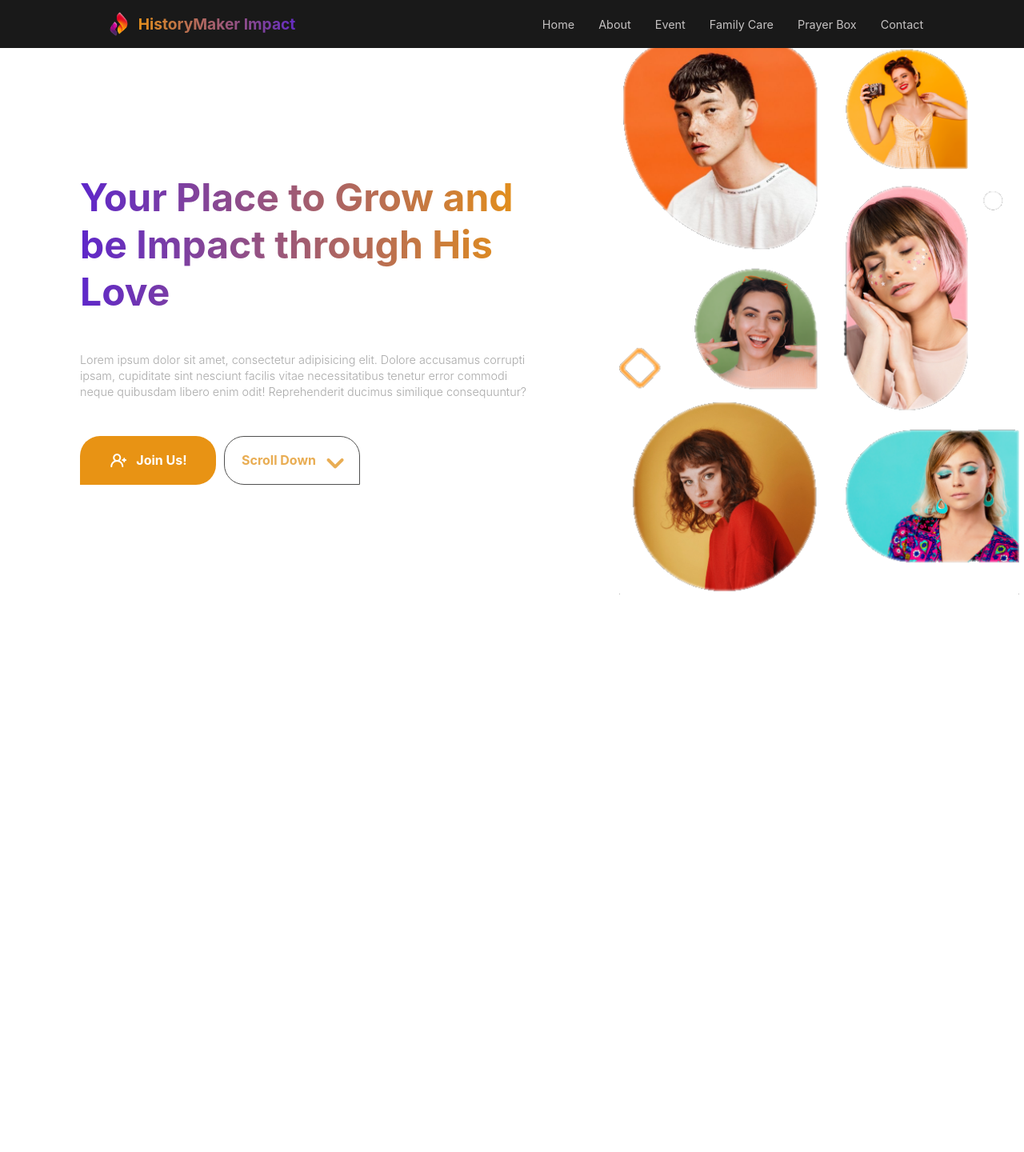
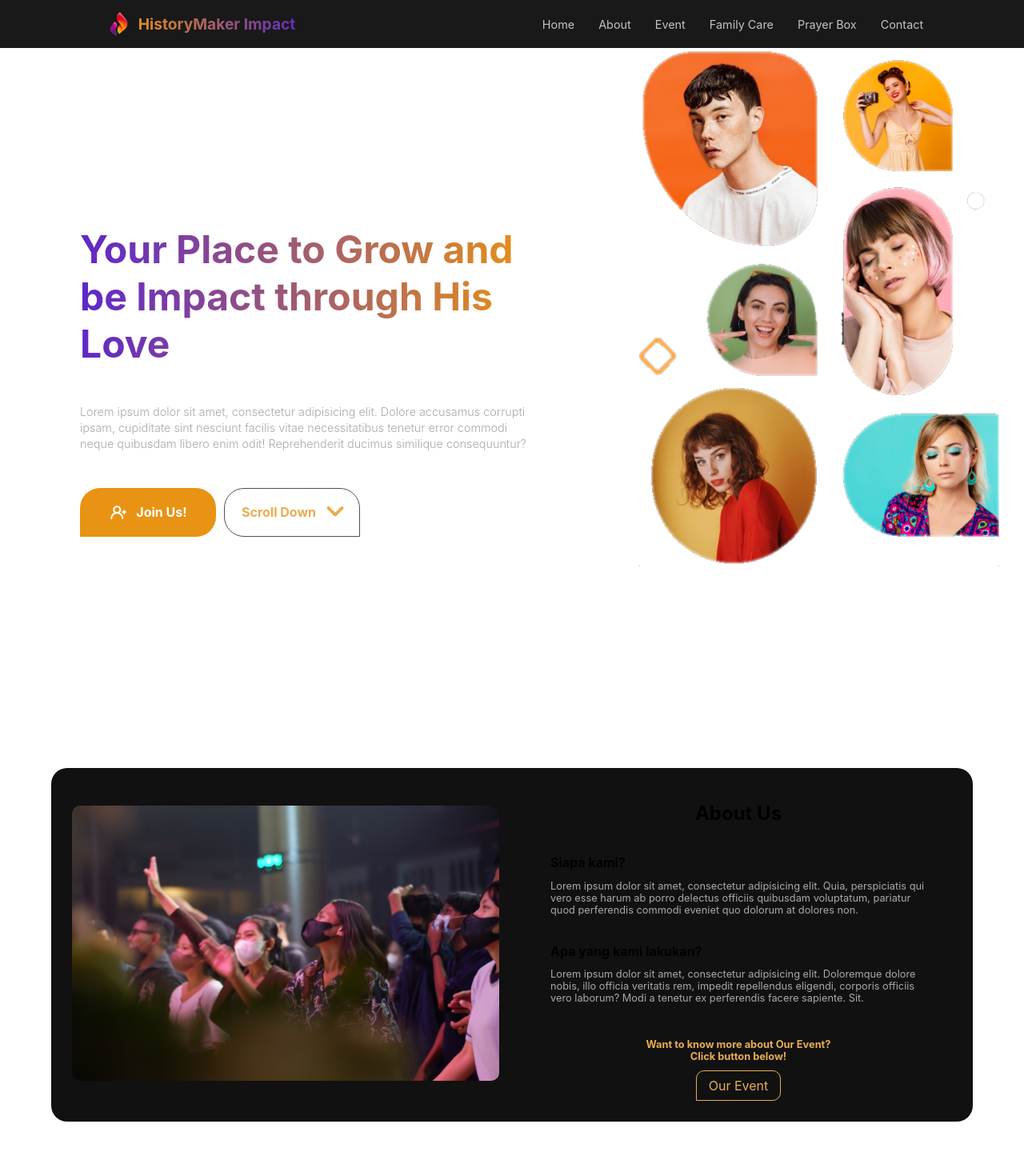
Before and after one commit to RonaldoWidiantoSiswoyo/hmi-web, a Next.js app: page / in a window 1280 px wide. Shown: the top 1440 px of the page at 80% size. Before the commit the page ends 800 px from the top, so only its background shows below. Built offline with nearby package versions, Linux system fonts and the light colour scheme.

Commit message:
angubh nau commit

```diff
--- a/components/About/index.tsx
+++ b/components/About/index.tsx
@@ -27,8 +27,8 @@ export default function About() {
                 className={styles["item__image"]}
                 src="/abouthm1.jpg"
                 alt="Foto HMI 1"
-                width={1000}
-                height={650}
+                width={700}
+                height={450}
               />
             </SwiperSlide>
             <SwiperSlide className={styles["swiper__slide"]}>
@@ -36,8 +36,8 @@ export default function About() {
                 className={styles["item__image"]}
                 src="/abouthm2.jpg"
                 alt="Foto HMI 2"
-                width={1000}
-                height={650}
+                width={700}
+                height={450}
               />
             </SwiperSlide>
             <SwiperSlide className={styles["swiper__slide"]}>
@@ -45,8 +45,8 @@ export default function About() {
                 className={styles["item__image"]}
                 src="/abouthm3.jpg"
                 alt="Foto HMI 3"
-                width={1000}
-                height={650}
+                width={700}
+                height={450}
               />
             </SwiperSlide>
             <SwiperSlide className={styles["swiper__slide"]}>
@@ -54,8 +54,8 @@ export default function About() {
                 className={styles["item__image"]}
                 src="/abouthm4.jpg"
                 alt="Foto HMI 4"
-                width={1000}
-                height={650}
+                width={700}
+                height={450}
               />
             </SwiperSlide>
             <SwiperSlide className={styles["swiper__slide"]}>
@@ -63,8 +63,8 @@ export default function About() {
                 className={styles["item__image"]}
                 src="/abouthm5.jpg"
                 alt="Foto HMI 5"
-                width={1000}
-                height={650}
+                width={700}
+                height={450}
               />
             </SwiperSlide>
             <SwiperSlide className={styles["swiper__slide"]}>
@@ -72,8 +72,8 @@ export default function About() {
                 className={styles["item__image"]}
                 src="/abouthm6.jpg"
                 alt="Foto HMI 6"
-                width={1000}
-                height={650}
+                width={700}
+                height={450}
               />
             </SwiperSlide>
             <SwiperSlide className={styles["swiper__slide"]}>
@@ -81,8 +81,8 @@ export default function About() {
                 className={styles["item__image"]}
                 src="/abouthm7.jpg"
                 alt="Foto HMI 7"
-                width={1000}
-                height={650}
+                width={700}
+                height={450}
               />
             </SwiperSlide>
             <SwiperSlide className={styles["swiper__slide"]}>
@@ -90,8 +90,8 @@ export default function About() {
                 className={styles["item__image"]}
                 src="/abouthm8.jpg"
                 alt="Foto HMI 8"
-                width={1000}
-                height={650}
+                width={700}
+                height={450}
               />
             </SwiperSlide>
             <SwiperSlide className={styles["swiper__slide"]}>
@@ -99,8 +99,8 @@ export default function About() {
                 className={styles["item__image"]}
                 src="/abouthm9.jpg"
                 alt="Foto HMI 9"
-                width={1000}
-                height={650}
+                width={700}
+                height={450}
               />
             </SwiperSlide>
             <SwiperSlide className={styles["swiper__slide"]}>
@@ -108,8 +108,8 @@ export default function About() {
                 className={styles["item__image"]}
                 src="/abouthm10.jpg"
                 alt="Foto HMI 10"
-                width={1000}
-                height={650}
+                width={700}
+                height={450}
               />
             </SwiperSlide>
             <SwiperSlide className={styles["swiper__slide"]}>
@@ -117,8 +117,8 @@ export default function About() {
                 className={styles["item__image"]}
                 src="/abouthm11.jpg"
                 alt="Foto HMI 11"
-                width={1000}
-                height={650}
+                width={700}
+                height={450}
               />
             </SwiperSlide>
           </Swiper>
--- a/components/Home/Myhome.module.css
+++ b/components/Home/Myhome.module.css
@@ -1,8 +1,8 @@
 .container {
   width: 100%;
-  height: auto;
+  height: 100vh;
   display: flex;
-  margin-top: 10px;
+  /* margin-top: 1em; */
   flex-direction: row;
   color: darkgrey;
 }
--- a/components/Home/index.tsx
+++ b/components/Home/index.tsx
@@ -37,7 +37,7 @@ export default function MyHome() {
       </div>
       <div className={styles["left__section"]}>
         <div className={styles["community__image"]}>
-          <Image src="/comu.png" width={500} height={700} alt="Community" />
+          <Image src="/comu.png" width={450} height={650} alt="Community" />
         </div>
       </div>
     </div>
--- a/pages/index.tsx
+++ b/pages/index.tsx
@@ -18,7 +18,7 @@ const Home: NextPage = () => {
       </Head>
       <Header />
       <MyHome />
-      {/* <About /> */}
+      <About />
     </div>
   );
 };
```
